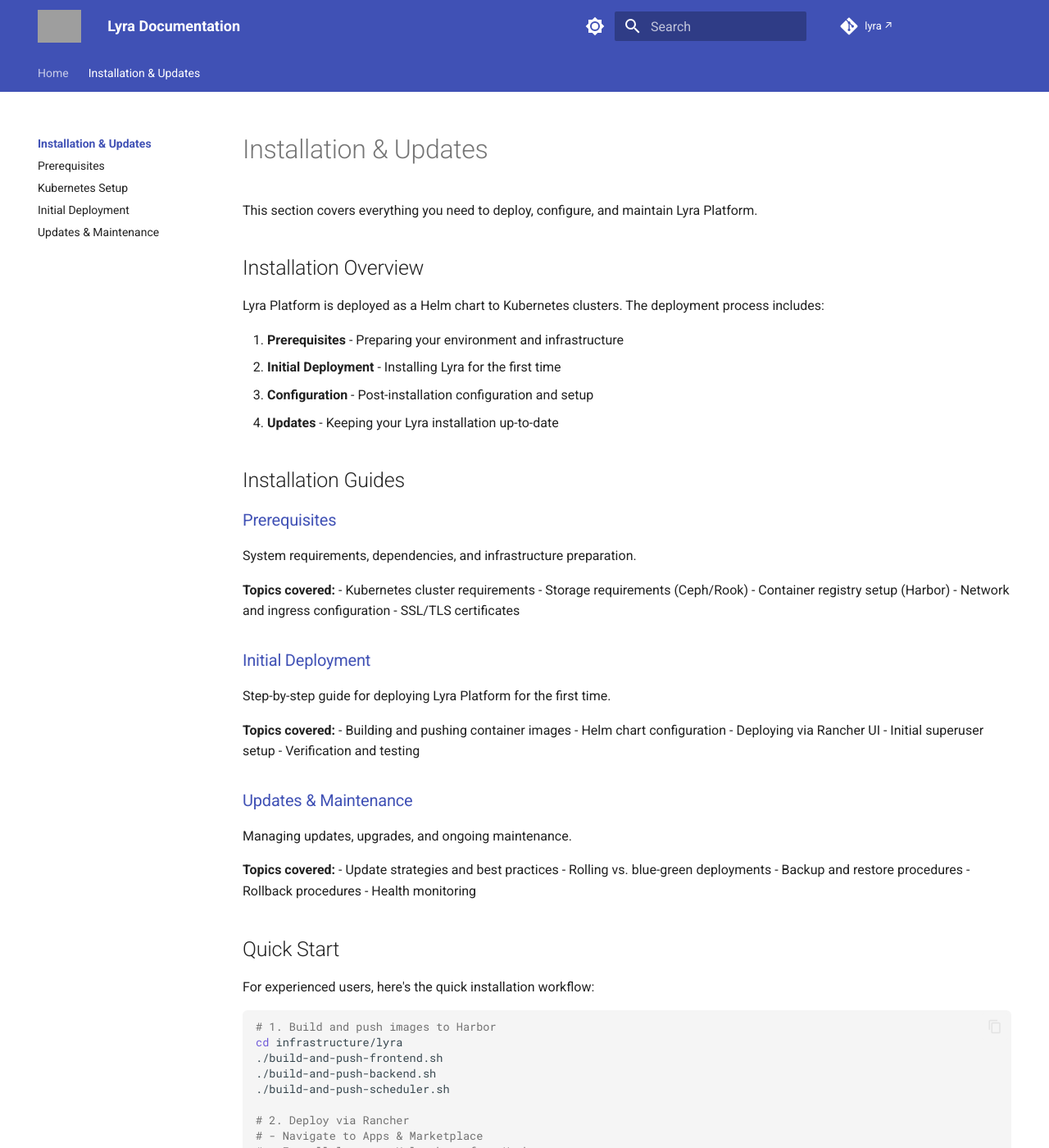
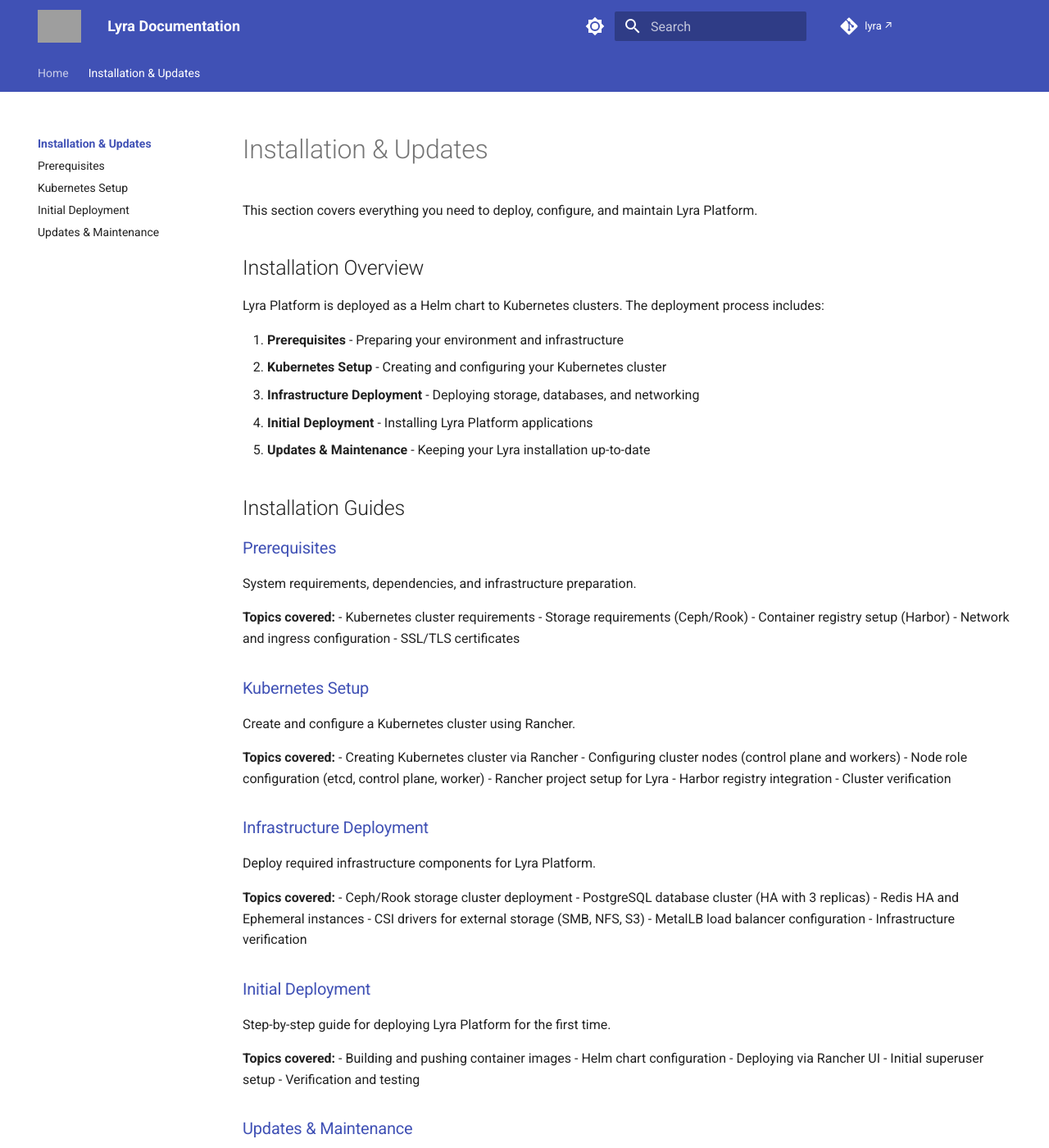
Before and after one commit to amreinch/lyra-docs, an MkDocs documentation site: the page built from docs/installation/index.md, in a window 1280 px wide and 1400 px high. Shown: the whole window at 82% size. Built offline with MkDocs 1.6.1 and Material for MkDocs 9.7.7, drawn with Linux system fonts in a browser that asks for light colours; comment, search, counter and statistics services are not loaded; some of the changed text lies outside the part shown; grey boxes are pictures that could not be loaded.

Commit message:
index doc adjusted

```diff
--- a/docs/installation/index.md
+++ b/docs/installation/index.md
@@ -7,9 +7,10 @@ This section covers everything you need to deploy, configure, and maintain Lyra
 Lyra Platform is deployed as a Helm chart to Kubernetes clusters. The deployment process includes:
 
 1. **Prerequisites** - Preparing your environment and infrastructure
-2. **Initial Deployment** - Installing Lyra for the first time
-3. **Configuration** - Post-installation configuration and setup
-4. **Updates** - Keeping your Lyra installation up-to-date
+2. **Kubernetes Setup** - Creating and configuring your Kubernetes cluster
+3. **Infrastructure Deployment** - Deploying storage, databases, and networking
+4. **Initial Deployment** - Installing Lyra Platform applications
+5. **Updates & Maintenance** - Keeping your Lyra installation up-to-date
 
 ## Installation Guides
 
@@ -22,6 +23,28 @@ System requirements, dependencies, and infrastructure preparation.
 - Container registry setup (Harbor)
 - Network and ingress configuration
 - SSL/TLS certificates
+
+### [Kubernetes Setup](kubernetes-setup.md)
+Create and configure a Kubernetes cluster using Rancher.
+
+**Topics covered:**
+- Creating Kubernetes cluster via Rancher
+- Configuring cluster nodes (control plane and workers)
+- Node role configuration (etcd, control plane, worker)
+- Rancher project setup for Lyra
+- Harbor registry integration
+- Cluster verification
+
+### [Infrastructure Deployment](infrastructure-deployment.md)
+Deploy required infrastructure components for Lyra Platform.
+
+**Topics covered:**
+- Ceph/Rook storage cluster deployment
+- PostgreSQL database cluster (HA with 3 replicas)
+- Redis HA and Ephemeral instances
+- CSI drivers for external storage (SMB, NFS, S3)
+- MetalLB load balancer configuration
+- Infrastructure verification
 
 ### [Initial Deployment](initial-deployment.md)
 Step-by-step guide for deploying Lyra Platform for the first time.
@@ -129,4 +152,14 @@ If you encounter issues during installation:
 
 ---
 
-Ready to get started? Begin with the [Prerequisites](prerequisites.md) guide.
+## Getting Started
+
+Ready to deploy Lyra Platform? Follow this installation workflow:
+
+1. **[Prerequisites](prerequisites.md)** - Prepare your environment
+2. **[Kubernetes Setup](kubernetes-setup.md)** - Create your cluster
+3. **[Infrastructure Deployment](infrastructure-deployment.md)** - Deploy infrastructure
+4. **[Initial Deployment](initial-deployment.md)** - Deploy Lyra applications
+5. **[Updates & Maintenance](updates.md)** - Keep your system updated
+
+Begin with the [Prerequisites](prerequisites.md) guide.
```
